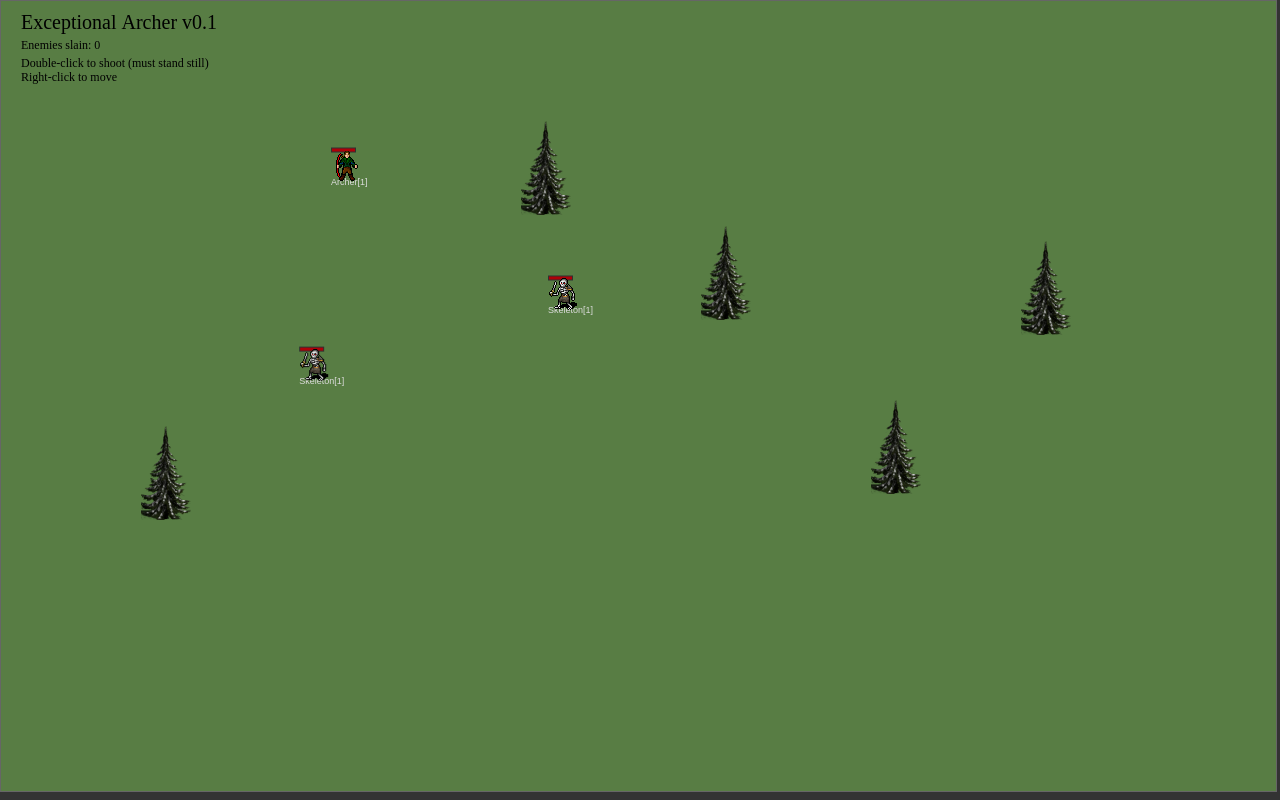
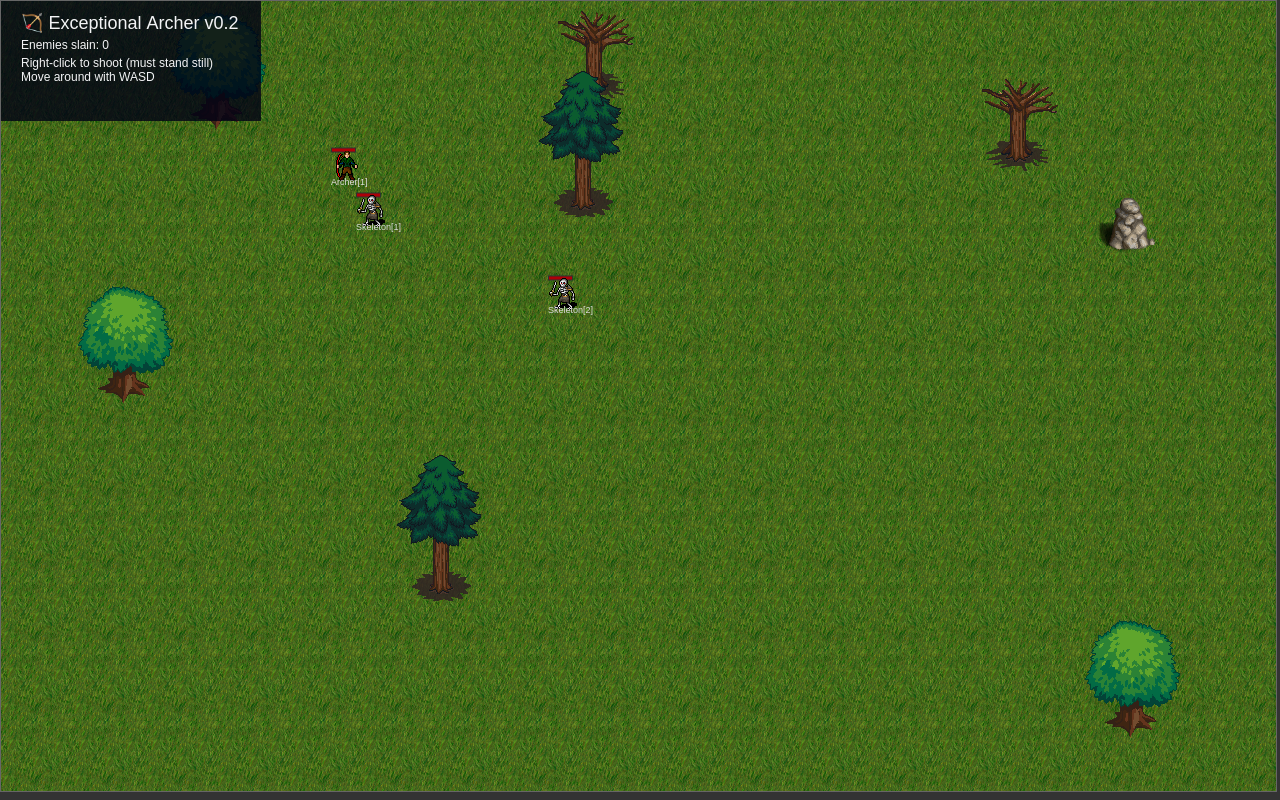
Before and after one commit to bodvar2/exceptional-archer, a plain HTML site: page index.html in a window 1280 px wide. Drawn offline with Linux system fonts and the light colour scheme.

Commit message:
Version 0.2, improved gameplay and graphics

```diff
--- a/index.html
+++ b/index.html
@@ -1,14 +1,17 @@
 <!DOCTYPE html>
 <html lang="en">
-<head>
-    <meta charset="UTF-8">
-    <title>Exceptional Archer Lab</title>
+  <head>
+    <meta charset="UTF-8" />
+    <title>Exceptional Archer | v 0.2</title>
     <script type="text/javascript" src="test-canvas.js"></script>
-</head>
-<body style="background: #333333; color: #cccccc; margin: 0">
-
-
-<canvas id="myCanvas" style="border:1px solid #666666; background: #587d44;"></canvas>
-
-</body>
+  </head>
+  <body style="background: #333333; color: #cccccc; margin: 0">
+    <canvas
+      id="myCanvas"
+      style="
+        border: 1px solid #666666;
+        background: url('public/src/images/terrain/grass7.jpg');
+      "
+    ></canvas>
+  </body>
 </html>
--- a/test-canvas.js
+++ b/test-canvas.js
@@ -1,4 +1,27 @@
-window.onload = function() {
+const terrain = [
+  {
+    image: "terrain/spruce_1",
+    hitbox: { x: 35, y: 110, w: 18, h: 20 },
+  },
+  {
+    image: "terrain/leaf_1",
+    hitbox: { x: 40, y: 100, w: 15, h: 20 },
+  },
+  {
+    image: "terrain/dead_tree",
+    hitbox: { x: 30, y: 60, w: 18, h: 20 },
+  },
+  {
+    image: "terrain/leaf_2",
+    hitbox: { x: 35, y: 85, w: 30, h: 25 },
+  },
+  {
+    image: "terrain/rock1",
+    hitbox: { x: 25, y: 38, w: 32, h: 26 },
+  },
+];
+
+window.onload = function () {
   let canvas = document.getElementById("myCanvas");
   let ctx = canvas.getContext("2d");
   canvas.height = window.innerHeight - 10;
@@ -7,30 +30,94 @@ window.onload = function() {
   let combatImg = new Image();
   combatImg.src = `public/src/images/effects/combat.png`;
 
-    canvas.addEventListener('contextmenu', (event) => {
-
-        event.preventDefault();
-        warrior.destination = {x: event.clientX - canvas.offsetLeft, y: event.clientY - canvas.offsetTop};
-    });
-
-    canvas.addEventListener('dblclick', (e) => {
-        if(warrior.destination.y === undefined && warrior.destination.x === undefined && warrior.hp > 0) {
-            movableObjects.push(warrior.shoot({x: e.clientX, y: e.clientY}));
+  document.addEventListener("contextmenu", (e) => {
+    e.preventDefault();
+    if (
+      warrior.destination.y === warrior.y &&
+      warrior.destination.x === warrior.x &&
+      warrior.readyToShoot &&
+      warrior.hp > 0
+    ) {
+      movableObjects.push(warrior.shoot({ x: e.clientX, y: e.clientY }));
+      warrior.readyToShoot = false;
+      setTimeout(() => {
+        warrior.readyToShoot = true;
+      }, 650);
     }
   });
 
-    let warrior = new Unit({name: 'Archer', level:1, image:'units/archer', speed:2, x:330, y:149, team: 2});
-    let enemies = [new Unit({name: 'Skeleton', level:1, image:'units/skeleton', speed:1.4, x:575, y:245})];
+  window.addEventListener("keydown", (e) => {
+    //e.preventDefault();
 
-    mapObjects.push(...[
-        new MapObject({x: 700, y: 225, image: 'terrain/pine-half04', hitbox: {x: 10, y: 54, w: 30, h: 25}}),
-        new MapObject({x: 1020, y: 240, image: 'terrain/pine-half04', hitbox: {x: 10, y: 54, w: 30, h: 25}}),
-        new MapObject({x: 140, y: 425, image: 'terrain/pine-half04', hitbox: {x: 10, y: 54, w: 30, h: 25}}),
-        new MapObject({x: 520, y: 120, image: 'terrain/pine-half04', hitbox: {x: 10, y: 54, w: 30, h: 25}}),
-        new MapObject({x: 870, y: 399, image: 'terrain/pine-half04', hitbox: {x: 10, y: 54, w: 30, h: 25}}),
-        ]
+    switch (e.code) {
+      case "KeyW":
+        warrior.destination.y = 0;
+        break;
+      case "KeyA":
+        warrior.destination.x = 0;
+        break;
+      case "KeyS":
+        warrior.destination.y =
+          window.innerHeight - warrior.hitbox.y - warrior.hitbox.h;
+        break;
+      case "KeyD":
+        warrior.destination.x =
+          window.innerWidth - warrior.hitbox.x - warrior.hitbox.w;
+        break;
+      default:
+        return;
+    }
+  });
+
+  window.addEventListener("keyup", (e) => {
+    e.preventDefault();
+
+    switch (e.code) {
+      case "KeyW":
+      case "KeyS":
+        warrior.destination.y = warrior.y;
+        break;
+      case "KeyA":
+      case "KeyD":
+        warrior.destination.x = warrior.x;
+        break;
+      default:
+        return;
+    }
+  });
+
+  let warrior = new Unit({
+    name: "Archer",
+    level: 1,
+    image: "units/archer",
+    speed: 2,
+    x: 330,
+    y: 149,
+    team: 2,
+  });
+  let enemies = [
+    new Unit({
+      name: "Skeleton",
+      level: 1,
+      image: "units/skeleton",
+      speed: 1.4,
+      x: 575,
+      y: 245,
+    }),
+  ];
+
+  let treeCount = Math.floor(Math.random() * 7) + 3;
+
+  for (let i = 0; i < treeCount; i++) {
+    const randomTree = terrain[Math.floor(Math.random() * terrain.length)];
+    mapObjects.push(
+      new MapObject({
+        x: Math.floor(Math.random() * window.innerWidth),
+        y: Math.floor(Math.random() * window.innerHeight),
+        ...randomTree,
+      })
     );
-
+  }
 
   window.main = () => {
     requestAnimationFrame(main);
@@ -38,44 +125,66 @@ window.onload = function() {
   };
 
   setInterval(() => {
-        enemies.forEach(enemy => {
-            if(Math.random() > 0.87) {
-                enemy.destination = {x: Math.floor(Math.random() * canvas.width), y: Math.floor(Math.random() * canvas.height)}
-            } else if(Math.random() > 0.91) {
-                enemy.destination = {x: warrior.x, y: warrior.y}
+    enemies.forEach((enemy) => {
+      if (Math.random() > 0.85) {
+        enemy.destination = {
+          x: Math.floor(Math.random() * canvas.width),
+          y: Math.floor(Math.random() * canvas.height),
+        };
+      } else if (Math.random() > 0.82) {
+        enemy.destination = { x: warrior.x, y: warrior.y };
       }
     });
-        if(Math.random() > 0.94 && warrior.hp > 0) {
-            enemies.push(new Unit({
-                name: 'Skeleton',
+    if (Math.random() > 0.96 && warrior.hp > 0) {
+      enemies.push(
+        new Unit({
+          name: "Skeleton",
+          level: 2,
+          image: "units/skeleton",
+          speed: Math.random() + 1.32,
+          x: Math.floor(Math.random() * canvas.width),
+          y: Math.floor(Math.random() * canvas.height),
+        })
+      );
+    } else if (Math.random() > 0.95 && warrior.hp > 0) {
+      enemies.push(
+        new Unit({
+          name: "Goblin",
           level: 1,
-                image:'units/skeleton',
-                speed: Math.random() + 1.25,
-                x: Math.floor(Math.random() * canvas.width),
-                y:  Math.floor(Math.random() * canvas.height)
-            }))
-        } else if(Math.random() > 0.97 && warrior.hp > 0) {
-            enemies.push(new Unit({
-                name: 'Goblin',
-                level: 1,
-                image:'units/goblin',
-                speed: Math.random() + 1.95,
+          image: "units/goblin",
+          speed: Math.random() + 1.99,
           max_hp: 7,
           ws: 7,
           x: Math.floor(Math.random() * canvas.width),
-                y:  Math.floor(Math.random() * canvas.height)
-            }))
-        } else if(Math.random() > 0.998 && warrior.hp > 0) {
-            enemies.push(new Unit({
-                name: 'Orc Warlord',
-                level: 13,
-                image:'units/orc_warlord',
+          y: Math.floor(Math.random() * canvas.height),
+        })
+      );
+    } else if (Math.random() > 0.9823 && warrior.hp > 0) {
+      enemies.push(
+        new Unit({
+          name: "Orc",
+          level: 3,
+          image: "units/orc",
+          speed: Math.random() * 1.25 + 1.25,
+          max_hp: 14,
+          ws: 12,
+          x: Math.floor(Math.random() * canvas.width),
+          y: Math.floor(Math.random() * canvas.height),
+        })
+      );
+    } else if (Math.random() > 0.998 && warrior.hp > 0) {
+      enemies.push(
+        new Unit({
+          name: "Orc Warlord",
+          level: 14,
+          image: "units/orc_warlord",
           speed: Math.random() + 2.15,
           max_hp: 38,
           ws: 19,
           x: Math.floor(Math.random() * canvas.width),
-                y:  Math.floor(Math.random() * canvas.height)
-            }))
+          y: Math.floor(Math.random() * canvas.height),
+        })
+      );
     }
   }, 500);
 
@@ -85,68 +194,75 @@ window.onload = function() {
 const movableObjects = [];
 const mapObjects = [];
 
-
-
-
 const tick = (canvas, ctx, warrior, enemies, combatImg) => {
-
   ctx.clearRect(0, 0, canvas.width, canvas.height);
   movableObjects.forEach((arrow, i) => {
     arrow.move();
-        arrow.speed -= 0.12; // KUL!
-        ctx.drawImage(arrow.img, arrow.dir,0,32,32, arrow.x, arrow.y,32,32);
+    arrow.speed -= 0.12; // Kul!
+    ctx.drawImage(arrow.img, arrow.dir, 0, 32, 32, arrow.x, arrow.y, 32, 32);
+
     // Griskod bara för kul test
-        enemies.forEach(enemy => {
-            if(collisionDetection(arrow, enemy) && enemy.hp > 0) {
-                enemy.hp -= Math.ceil(Math.random() * 4  + 1);
-                if(enemy.hp <= 0) {
+    enemies.forEach((enemy) => {
+      if (collisionDetection(arrow, enemy) && enemy.hp > 0) {
+        enemy.hp -= Math.ceil(Math.random() * 4 + 1);
+        if (enemy.hp <= 0) {
           warrior.killCount++;
         }
         movableObjects.splice(i, 1);
-            } else if(arrow.destination.y === undefined && arrow.destination.x === undefined || arrow.speed <5) {
+      } else if (
+        (arrow.destination.y === arrow.y && arrow.destination.x === arrow.x) ||
+        arrow.speed < 5
+      ) {
         movableObjects.splice(i, 1);
       }
     });
-        mapObjects.forEach(mapObject => {
-            if(collisionDetection(arrow, mapObject)) {
+    mapObjects.forEach((mapObject) => {
+      if (collisionDetection(arrow, mapObject)) {
         movableObjects.splice(i, 1);
       }
-        })
+    });
   });
 
-    mapObjects.forEach(mapObject => {
+  mapObjects.forEach((mapObject) => {
     ctx.drawImage(mapObject.img, mapObject.x, mapObject.y);
   });
 
   // Render all map object images
-    [warrior, ...enemies, ...mapObjects].sort((a,  b) => a.y + a.hitbox.y > b.y + b.hitbox.y ? 1 : -1).forEach(unit => {
-
+  [warrior, ...enemies, ...mapObjects]
+    .sort((a, b) => (a.y + a.hitbox.y > b.y + b.hitbox.y ? 1 : -1))
+    .forEach((unit) => {
       const type = unit.constructor.name;
 
-        if(unit.name !== 'Archer' && collisionDetection(unit, warrior) && unit.hp > 0 && warrior.hp > 0) {
+      if (
+        unit.name !== "Archer" &&
+        collisionDetection(unit, warrior) &&
+        unit.hp > 0 &&
+        warrior.hp > 0
+      ) {
         unit.fight(warrior);
-            if(unit.hp <= 0) {
+        if (unit.hp <= 0) {
           warrior.killCount++;
         }
         ctx.drawImage(combatImg, unit.x, unit.y);
       } else if (unit.hp > 0) {
-            if(collisionDetection(unit, mapObjects)) {
+        if (collisionDetection(unit, mapObjects)) {
           unit.move(-1);
+          unit.destination = { y: unit.y, x: unit.x };
         } else {
           unit.move();
         }
       }
 
       // Draw unit image
-        if(unit.hp <= 0 && type === 'Unit') {
+      if (unit.hp <= 0 && type === "Unit") {
         ctx.save();
         ctx.translate(unit.x, unit.y); // Todo ta hänsyn till hitbox eller något...
-            ctx.rotate(90 * Math.PI / 180);
+        ctx.rotate((90 * Math.PI) / 180);
         ctx.drawImage(unit.img, unit.hitbox.w / 2, unit.hitbox.h / 2);
         ctx.restore();
       } else {
         // Draw hp bar
-            if(type === 'Unit') {
+        if (type === "Unit") {
           ctx.beginPath();
           ctx.moveTo(unit.x, unit.y);
           ctx.lineTo(unit.x + 25, unit.y);
@@ -157,82 +273,97 @@ const tick = (canvas, ctx, warrior, enemies, combatImg) => {
 
           ctx.beginPath();
           ctx.moveTo(unit.x + 1, unit.y);
-                ctx.lineTo(unit.x + unit.hp / unit.max_hp * 25 - 1, unit.y);
+          ctx.lineTo(unit.x + (unit.hp / unit.max_hp) * 25 - 1, unit.y);
           ctx.lineWidth = 3;
           ctx.strokeStyle = "#ae0008";
           ctx.stroke();
           ctx.closePath();
-
+        }
+        ctx.drawImage(unit.img, unit.x, unit.y);
+        // unit.drawHitbox(ctx);
+        if (type === "Unit") {
           // draw unit name and level
-                ctx.font = '9px sans-serif';
+          ctx.font = "9px sans-serif";
           ctx.fillStyle = "#dddddd";
-                ctx.fillText(`${unit.name}[${unit.level}]`, unit.x, unit.y + unit.hitbox.h + 3);
+          ctx.fillText(
+            `${unit.name}[${unit.level}]`,
+            unit.x,
+            unit.y + unit.hitbox.h + 3
+          );
           ctx.closePath();
         }
-            ctx.drawImage(unit.img, unit.x, unit.y);
       }
     });
 
   ctx.beginPath();
-    ctx.arc(warrior.destination.x, warrior.destination.y, 3, 0, Math.PI * 2);
-    ctx.fillStyle = "#cedd22";
-    ctx.fill();
-    ctx.closePath();
 
+  // Draw a gray box
+  ctx.fillStyle = "rgba(0,0,20,0.8)";
+  ctx.fillRect(0, 0, 260, 120);
 
-    ctx.font = '20px serif';
-    ctx.fillStyle = "#000000";
-    ctx.fillText(`Exceptional Archer v0.1`, 20, 28);
-    ctx.font = '12px serif';
+  // Draw the game info
+  ctx.font = "18px sans-serif";
+  ctx.fillStyle = "#F3F4F6";
+  ctx.fillText(`🏹 Exceptional Archer v0.2`, 20, 28);
+  ctx.font = "12px sans-serif";
   ctx.fillText(`Enemies slain: ${warrior.killCount}`, 20, 48);
-    ctx.fillText(`Double-click to shoot (must stand still)`, 20, 66);
-    ctx.fillText(`Right-click to move`, 20, 80);
+  ctx.fillText(`Right-click to shoot (must stand still)`, 20, 66);
+  ctx.fillText(`Move around with WASD`, 20, 80);
 
-    if(warrior.hp <= 0) {
-        ctx.fillStyle = "#dadd51";
-        ctx.fillText(`You have died. Reload page to start over again...`, 20, 100);
+  if (warrior.hp <= 0) {
+    ctx.fillText(`You have died. Reload to start over again...`, 20, 100);
   }
-
 };
 
-
-
 const collisionDetection = (object1, object2) => {
-
   let collision = false;
 
-    if(!Array.isArray(object2)) {
-        object2 = [object2]
+  if (!Array.isArray(object2)) {
+    object2 = [object2];
   }
-    object2.forEach(object => {
+  object2.forEach((object) => {
     if (
-            object1.x + object1.hitbox.x < object.x + object.hitbox.x + object.hitbox.w &&
-            object1.x + object1.hitbox.x + object1.hitbox.w > object.x + object.hitbox.x &&
-            object1.y + object1.hitbox.y < object.y + object.hitbox.y + object.hitbox.h &&
-            object1.hitbox.h + object1.hitbox.y + object1.y > object.y + object.hitbox.y
-        ) { collision = true}
+      object1.x + object1.hitbox.x <
+        object.x + object.hitbox.x + object.hitbox.w &&
+      object1.x + object1.hitbox.x + object1.hitbox.w >
+        object.x + object.hitbox.x &&
+      object1.y + object1.hitbox.y <
+        object.y + object.hitbox.y + object.hitbox.h &&
+      object1.hitbox.h + object1.hitbox.y + object1.y >
+        object.y + object.hitbox.y
+    ) {
+      collision = true;
+    }
   });
   return collision;
 };
 
 // The most ancestral map object that everything descends from...
 class MapObject {
-    constructor({x, y, image, hitbox}) {
+  constructor({ x, y, image, hitbox }) {
     this.x = x || 0;
-        this.y = y || 0 ;
+    this.y = y || 0;
     this.img = new Image();
     this.img.src = `public/src/images/${image}.png`; // Make something more extendable..
-        this.hitbox = hitbox || {x: 0, w: (this.img.width || 1), y: 0, h: (this.img.height || 1)}; // Fungerar dåligt med sprites :D
+    this.hitbox = hitbox || {
+      x: 0,
+      w: this.img.width || 1,
+      y: 0,
+      h: this.img.height || 1,
+    }; // Fungerar dåligt med sprites :D
   }
 
+  // Show the hitbox drawing a MapObject
   drawHitbox(ctx) {
-        // test draw arrow hitbox
     ctx.beginPath();
 
     ctx.moveTo(this.x + this.hitbox.x, this.y + this.hitbox.y);
     ctx.lineTo(this.x + this.hitbox.x + this.hitbox.w, this.y + this.hitbox.y);
-        ctx.lineTo(this.x + this.hitbox.x + this.hitbox.w, this.y + this.hitbox.y + this.hitbox.h);
-        ctx.lineTo(this. x + this.hitbox.x, this.y + this.hitbox.y + this.hitbox.h);
+    ctx.lineTo(
+      this.x + this.hitbox.x + this.hitbox.w,
+      this.y + this.hitbox.y + this.hitbox.h
+    );
+    ctx.lineTo(this.x + this.hitbox.x, this.y + this.hitbox.y + this.hitbox.h);
     ctx.lineTo(this.x + this.hitbox.x, this.y + this.hitbox.y);
     ctx.lineWidth = 1;
     ctx.strokeStyle = "#abe748";
@@ -242,66 +373,77 @@ class MapObject {
   }
 }
 
-
 class MovableObject extends MapObject {
-    constructor({speed, destination, x, y, hitbox, image}) {
-        super({x, y, hitbox, image});
+  constructor({ speed, destination, x, y, hitbox, image }) {
+    super({ x, y, hitbox, image });
     this.speed = speed || 1;
-        this.destination = destination || {x: undefined, y: undefined}
-
+    this.destination = destination || { x, y };
   }
 
-    move (reverse = 1) {
-        if(!this.destination.x || !this.destination.y || (this.destination.x === this.x && this.destination.y === this.y)) {
+  move(reverse = 1) {
+    if (this.destination.x === this.x && this.destination.y === this.y) {
       return;
     }
 
+    // Todo, detta är rätt men det riskerar att göra att man går igenom det man kolliderar med inverterat (50%) risk :D
+    // eventuellt kan man reglera det med parametrar istället för bara reverse, men vi får se :)
+    const relX = reverse * (this.destination.x - this.x);
+    const relY = reverse * (this.destination.y - this.y);
 
-        const relX = reverse * this.destination.x - this.x;
-        const relY = reverse * this.destination.y - this.y;
-
-        const hypotenuse = Math.sqrt(Math.pow(relX, 2) + Math.pow(relY,  2));
+    const hypotenuse = Math.sqrt(Math.pow(relX, 2) + Math.pow(relY, 2));
     const xDir = relX / hypotenuse;
     const yDir = relY / hypotenuse;
 
-        if((relX < 0 && xDir * this.speed < relX) || (relX > 0 && xDir * this.speed > relX)) {
+    if (
+      (relX < 0 && xDir * this.speed < relX) ||
+      (relX > 0 && xDir * this.speed > relX)
+    ) {
       this.x = this.destination.x;
     } else {
       this.x += xDir * this.speed;
     }
 
-        if((relY < 0 && yDir * this.speed < relY) || (relY > 0 && yDir * this.speed > relY)) {
+    if (
+      (relY < 0 && yDir * this.speed < relY) ||
+      (relY > 0 && yDir * this.speed > relY)
+    ) {
       this.y = this.destination.y;
     } else {
       this.y += yDir * this.speed;
     }
-
-
-        if(this.x === this.destination.x && this.y === this.destination.y) {
-            this.destination = {x: undefined, y: undefined}
-        }
-
   }
 }
 
-
 class Unit extends MovableObject {
-    constructor({name, level, x, y, speed, hitbox, image, destination, team, max_hp, ws}) {
-        super({x, y, speed, hitbox, destination, image});
+  constructor({
+    name,
+    level,
+    x,
+    y,
+    speed,
+    hitbox,
+    image,
+    destination,
+    team,
+    max_hp,
+    ws,
+    readyToShoot,
+  }) {
+    super({ x, y, speed, hitbox, destination, image });
     this.name = name;
     this.level = level || 1;
     this.hp = max_hp || 10;
     this.max_hp = max_hp || 10;
     this.ws = ws || 10; // Weapon Skill
     this.team = team || 1;
-        this.hitbox = {x: 5, w: 24, y: 0, h: 32}; // top-left x,y bottom-right x,y
-        this.destination = {x: undefined, u: undefined};
+    this.hitbox = { x: 5, w: 24, y: 0, h: 32 }; // top-left x,y bottom-right x,y
+    this.destination = { x, y };
     this.killCount = 0;
+    this.readyToShoot = readyToShoot ?? true;
   }
 
-
   fight(target) {
-        if(Math.random() * this.ws > Math.random() * target.ws) {
+    if (Math.random() * this.ws > Math.random() * target.ws) {
       target.hp -= 1;
     } else {
       this.hp -= 1;
@@ -311,15 +453,20 @@ class Unit extends MovableObject {
   // Performing a shooting attack. Creates a new object with a direction, speed etc.
   shoot = (destination) => {
     const projectile = new MovableObject({
-            speed: 12, destination, x: this.x, y: this.y, image: 'effects/arrow_sprite', hitbox : {x: 13, y: 13, w: 6, h: 6}
+      speed: 12,
+      destination,
+      x: this.x,
+      y: this.y,
+      image: "effects/arrow_sprite",
+      hitbox: { x: 13, y: 13, w: 6, h: 6 },
     });
 
     const dirX = destination.x - this.x;
     const dirY = destination.y - this.y;
-        const deg = Math.atan2(dirY, dirX) / Math.PI * 180 + 180;
+    const deg = (Math.atan2(dirY, dirX) / Math.PI) * 180 + 180;
 
-        projectile.dir = 32 * Math.round(deg / 45) % 256;
+    projectile.dir = (32 * Math.round(deg / 45)) % 256;
 
     return projectile;
+  };
 }
-}
```
Also changed, not shown: public/src/images/effects/arrow.png (deleted), public/src/images/effects/throwing_axe.png (deleted), public/src/images/effects/throwing_spear.png (deleted), public/src/images/terrain/dead_tree.png (added), public/src/images/terrain/grass7.jpg (added), public/src/images/terrain/leaf_1.png (added), public/src/images/terrain/leaf_2.png (added), public/src/images/terrain/pine-half04.png (deleted), public/src/images/terrain/rock1.png (added), public/src/images/terrain/spruce_1.png (added). Lines whose indentation alone changed are shown as unchanged.
